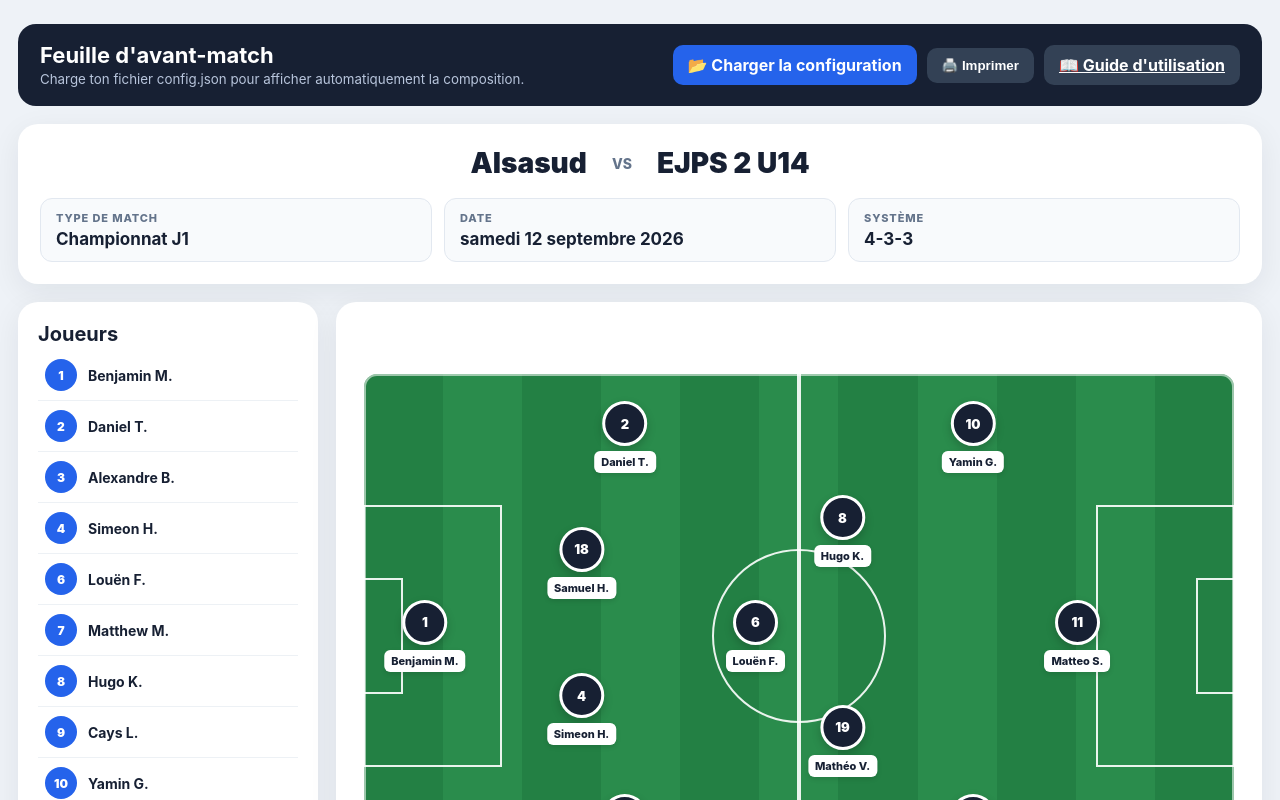
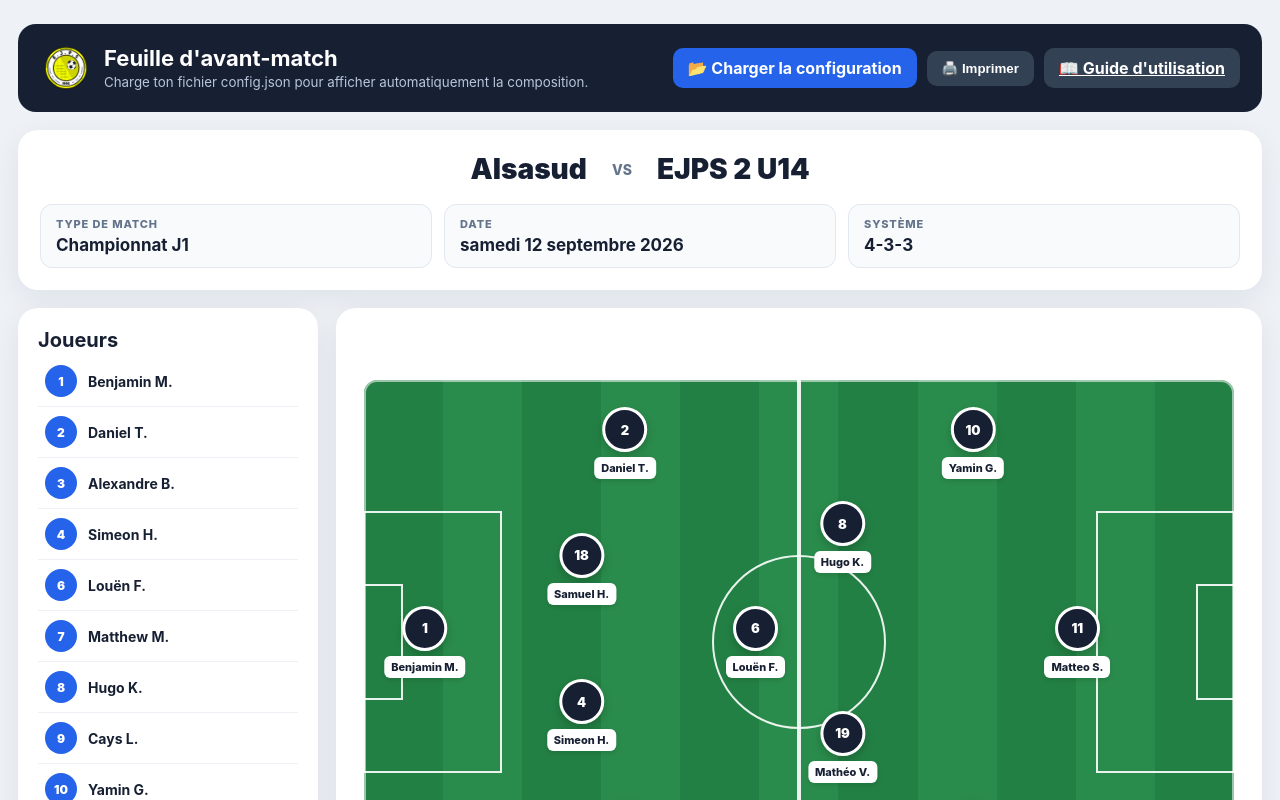
Before and after one commit to maxcl10/CoachBoard, an Angular app: page / in a window 1280 px wide. Shown: the top 800 px of the page. Built offline with nearby package versions, Linux system fonts and the light colour scheme.

Commit message:
feat: add club branding with logo and favicon, update HTML title

```diff
--- a/src/app/app.css
+++ b/src/app/app.css
@@ -22,6 +22,18 @@
         justify-content: space-between;
         gap: 15px;
         margin-bottom: 18px;
+      }
+      .brand {
+        display: flex;
+        align-items: center;
+        gap: 12px;
+      }
+      .club-logo {
+        width: 52px;
+        height: 52px;
+        object-fit: contain;
+        border-radius: 8px;
+        padding: 4px;
       }
       .toolbar h1 {
         margin: 0;
--- a/src/app/app.html
+++ b/src/app/app.html
@@ -1,8 +1,11 @@
 <div class="page">
   <div class="toolbar">
-    <div>
+    <div class="brand">
+      <img class="club-logo" src="ejps-logo.png" alt="Logo du club EJPS" />
+      <div>
       <h1>Feuille d'avant-match</h1>
       <small>Charge ton fichier config.json pour afficher automatiquement la composition.</small>
+      </div>
     </div>
     <div class="actions">
       <label class="btn" for="configFile">📂 Charger la configuration</label>
--- a/src/index.html
+++ b/src/index.html
@@ -2,10 +2,10 @@
 <html lang="en">
 <head>
   <meta charset="utf-8">
-  <title>AvantMatch</title>
+  <title>Feuille d’avant-match – EJPS</title>
   <base href="/">
   <meta name="viewport" content="width=device-width, initial-scale=1">
-  <link rel="icon" type="image/x-icon" href="favicon.ico">
+  <link rel="icon" type="image/x-icon" href="ejps-favicon.ico">
 </head>
 <body>
   <app-root></app-root>
```
Also changed, not shown: public/ejps-logo.png (added), 1 other file (tests, documents, lock files or other folders).
